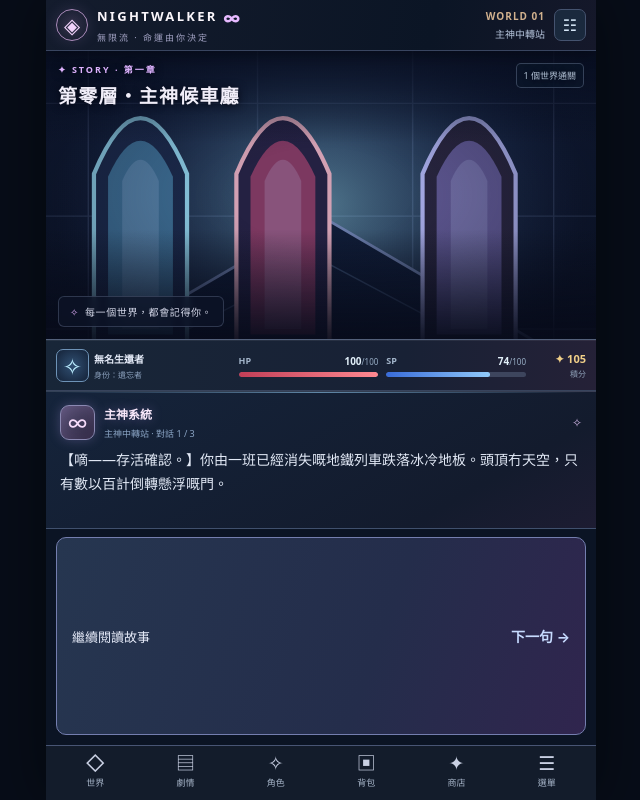
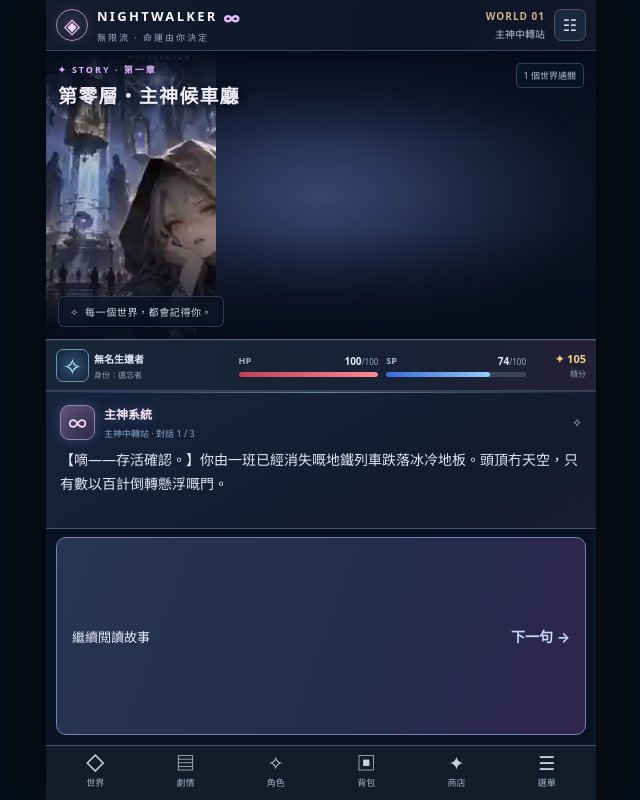
Before and after one commit to chiholung-cmd/nightwalker-rpg-web, a Next.js app: page / in a window 1280 px wide. Shown: the whole page, without its empty margins (319-959 px from the left). Built offline with nearby package versions, Linux system fonts and the light colour scheme.

Commit message:
Actually render new Nightwalker WebP background art in hub and lost-property world

```diff
--- a/app/page.tsx
+++ b/app/page.tsx
@@ -7,6 +7,7 @@ import {
 } from '../lib/infiniteStory'
 import { TALENTS, awardXp, combatDamage, maxHp, maxSp, spendTalent, talentRank, withProgress, xpToNext, type TalentId } from '../lib/progression'
 import { heroPortrait, guidePortrait } from '../lib/nightwalkerRaster'
+import { hubBackground, archiveBackground } from '../lib/nightwalkerBackground'
 import './story.css'
 
 const SAVE_KEY = 'nightwalker-multiverse-story-v1'
@@ -324,7 +325,11 @@ export default function HomePage() {
     </header>
 
     <section className={'iw-stage iw-theme-'+theme+(isBattle?' iw-battle-active iw-fx-'+fx:'')}>
-      <WorldBackdrop key={isBattle?'encounter-'+(fight?.enemy||'clerk'):scene.id} theme={theme} battle={isBattle} count={game.riftCount}/>
+      {(theme==='nexus'||theme==='archive') ?
+        <div key={isBattle?'battle-art-'+(fight?.enemy||'clerk'):scene.id} className={'iw-environment-art iw-environment-'+theme} aria-hidden="true">
+          <img src={theme==='nexus'?hubBackground:archiveBackground} alt="" decoding="async" />
+        </div> :
+        <WorldBackdrop key={isBattle?'encounter-'+(fight?.enemy||'clerk'):scene.id} theme={theme} battle={isBattle} count={game.riftCount}/>}
       {!isBattle && (scene.face==='guide' || (scene.face==='system'&&scene.world==='主神中轉站')) ?
         <div key={'raster-'+scene.id} className={'iw-raster-frame '+(scene.face==='guide'?'iw-raster-guide':'iw-raster-hero')} aria-hidden="true">
           <img src={scene.face==='guide'?guidePortrait:heroPortrait} alt="" decoding="async" />
```
